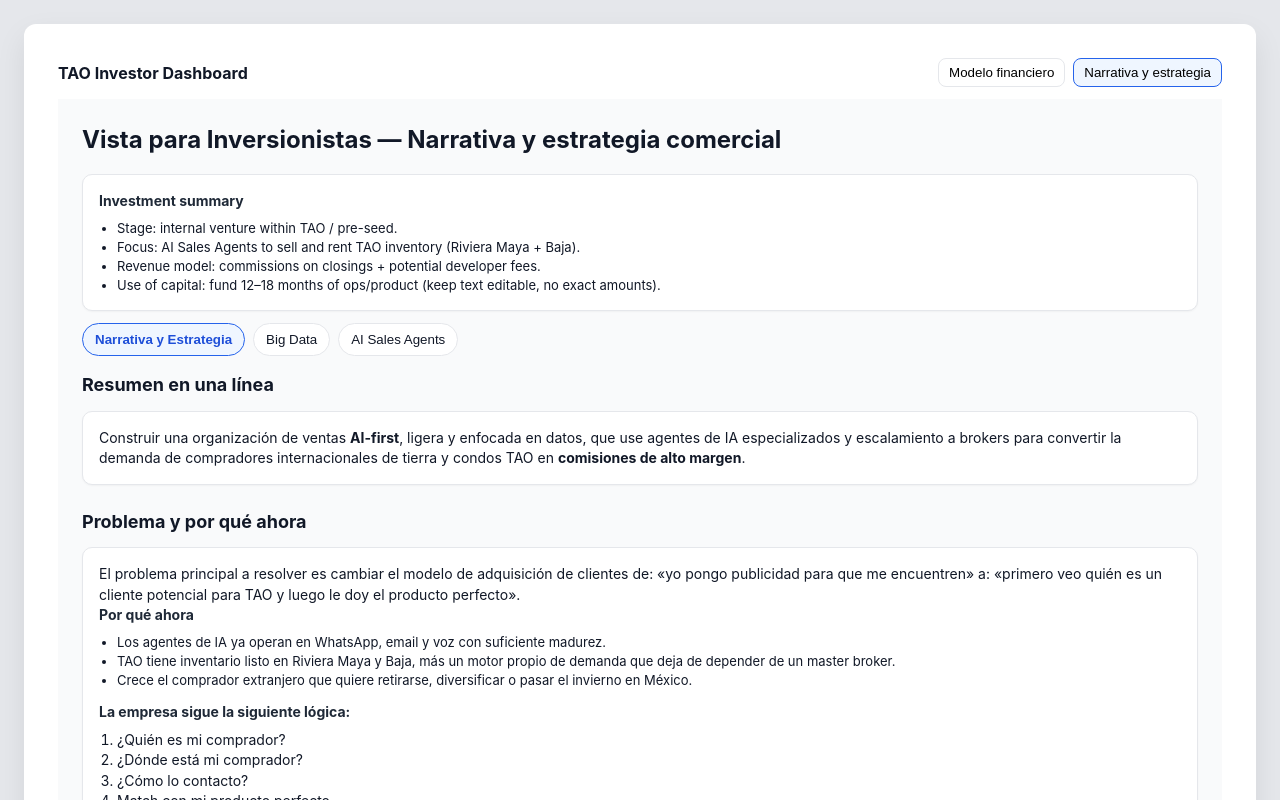
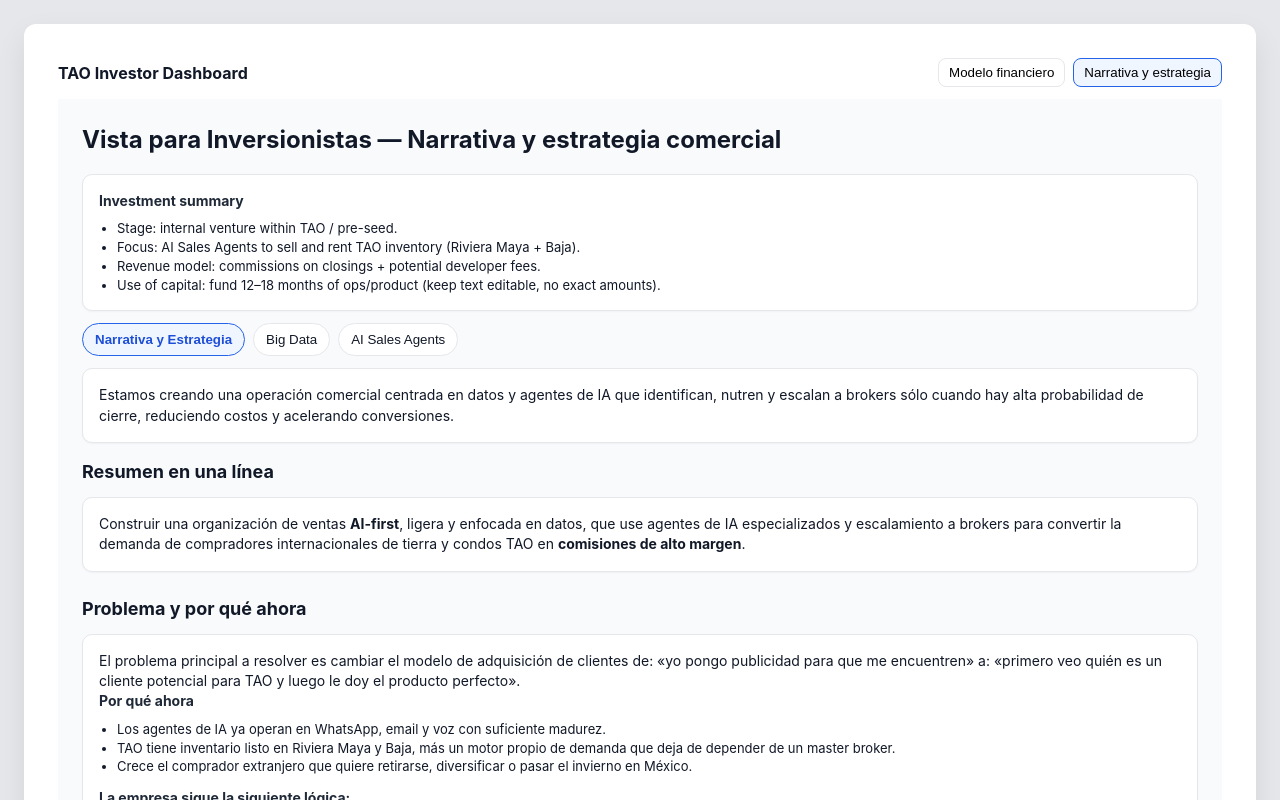
Before and after one commit to Tao2025-code/tao-ai-sales-agent, a React (Vite) app in the folder tao-ai-sales-agents/: page / in a window 1280 px wide. Both pictures are taken after a click on the button "Narrativa y estrategia". Shown: the top 800 px of the page. Built offline with nearby package versions, Linux system fonts and the light colour scheme.

Commit message:
Add summary cards to investor narrative tabs

```diff
--- a/tao-ai-sales-agents/src/TaoDashboard.tsx
+++ b/tao-ai-sales-agents/src/TaoDashboard.tsx
@@ -1211,6 +1211,14 @@
 
       {activeTab === "narrativa" && (
         <>
+          <Card style={{ marginBottom: 12 }}>
+            <p style={styles.p}>
+              Estamos creando una operación comercial centrada en datos y agentes de IA que
+              identifican, nutren y escalan a brokers sólo cuando hay alta probabilidad de
+              cierre, reduciendo costos y acelerando conversiones.
+            </p>
+          </Card>
+
           {/* Resumen */}
           <Section title="Resumen en una línea">
             <Card>
@@ -1338,6 +1346,14 @@
 
       {activeTab === "bigdata" && (
         <>
+          <Card style={{ marginBottom: 12 }}>
+            <p style={styles.p}>
+              El plan es limpiar y enriquecer la base de 80k contactos, reactivarlos con agentes de
+              IA y crecerla a 500k+ prospectos cualificados mediante data partners, audiencias por
+              intención y contenidos enfocados en Baja y Riviera Maya.
+            </p>
+          </Card>
+
           {/* ESTRATEGIA BASE DE DATOS 500K+ */}
           <Section title="Estrategia para construir una base de datos de 500,000+ compradores extranjeros">
             <Card>
@@ -1449,6 +1465,14 @@
 
       {activeTab === "agents" && (
         <>
+          <Card style={{ marginBottom: 12 }}>
+            <p style={styles.p}>
+              Los agentes de IA actúan como concierge bilingüe 24/7: capturan leads, los perfilan y
+              recomiendan el inventario correcto, escalando a humanos sólo en momentos clave para
+              cerrar con mayor velocidad y consistencia.
+            </p>
+          </Card>
+
           {/* Flujo del agente */}
           <Section title="Cómo funciona el Agente de Ventas de IA">
             <Card>
```
